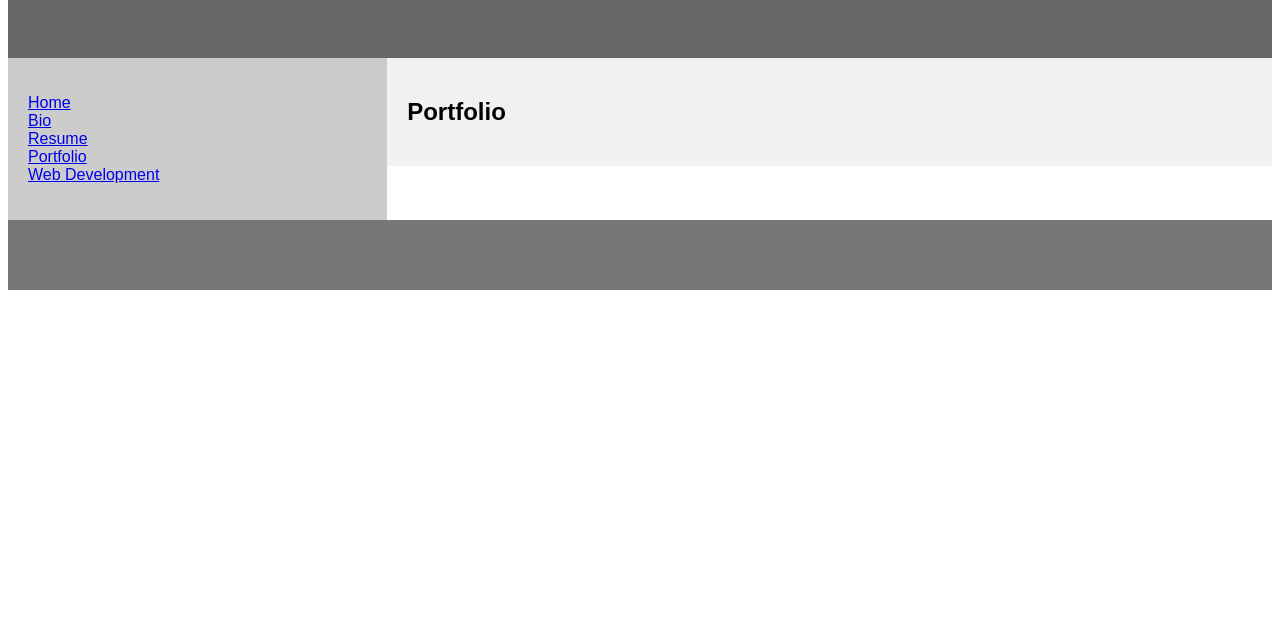
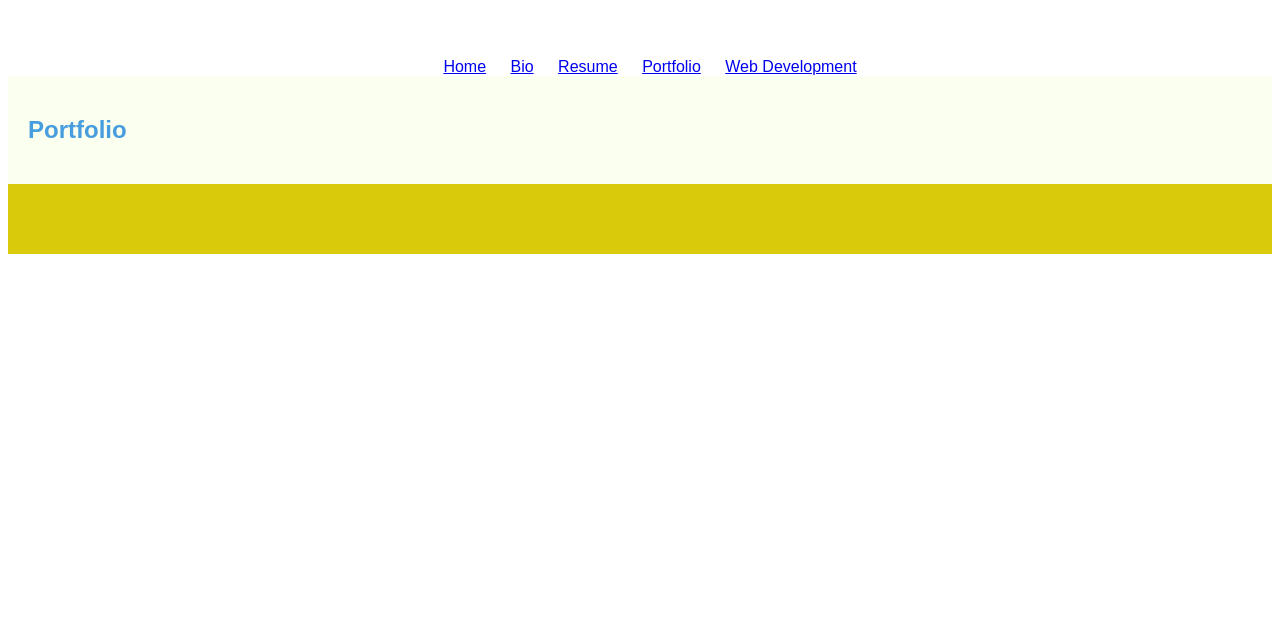
Before and after one commit to mryson/INST728, a plain HTML site: page portfolio.html in a window 1280 px wide. Shown: the part 158-800 px from the top of the page. Drawn offline with Linux system fonts and the light colour scheme.

Commit message:
portfolio

```diff
--- a/portfolio.html
+++ b/portfolio.html
@@ -6,40 +6,46 @@
     <meta charset="utf-8">
     <meta name="viewport" content="width=device-width, initial-scale=1">
     <style>
+    html {
+        margin-left: calc(100vw - 100%);
+    }
         * {
             box-sizing: border-box;
         }
 
         body {
             font-family: Arial, Helvetica, sans-serif;
+            color: #000;
+        }
+
+        h2 {
+            color: #479DDE;
         }
 
         header {
-            background-color: #666;
+            background-color: white;
             padding: 30px;
             text-align: center;
             font-size: 35px;
-            color: white;
         }
 
         nav {
-            float: left;
-            width: 30%;
-            background: #ccc;
-            padding: 20px;
+            background: white;
+            text-align: center;
         }
 
 
-        nav ul {
-            list-style-type: none;
-            padding: 0;
+        nav a {
+            margin-left: 20px;
+            text-align: center;
         }
 
         article {
             float: left;
             padding: 20px;
-            width: 70%;
-            background-color: #f1f1f1;
+            width: 100%;
+            height: 100%;
+            background-color: #FBFFF0;
         }
 
 
@@ -51,10 +57,10 @@
 
 
         footer {
-            background-color: #777;
+            background-color: white;
             padding: 10px;
             text-align: center;
-            color: white;
+            background-color: #D9CB0B;
         }
 
 
@@ -77,13 +83,11 @@
 
     <section>
         <nav>
-            <ul>
-                <li><a href="index.html">Home</a></li>
-                <li><a href="bio.html">Bio</a></li>
-                <li><a href="resume.html">Resume</a></li>
-                <li><a href="portfolio.html">Portfolio</a></li>
-                <li><a href="web.html">Web Development</a></li>
-            </ul>
+            <a href="index.html">Home</a>
+            <a href="bio.html">Bio</a>
+            <a href="resume.html">Resume</a>
+            <a href="portfolio.html">Portfolio</a>
+            <a href="web.html">Web Development</a>
         </nav>
 
         <article>
```
